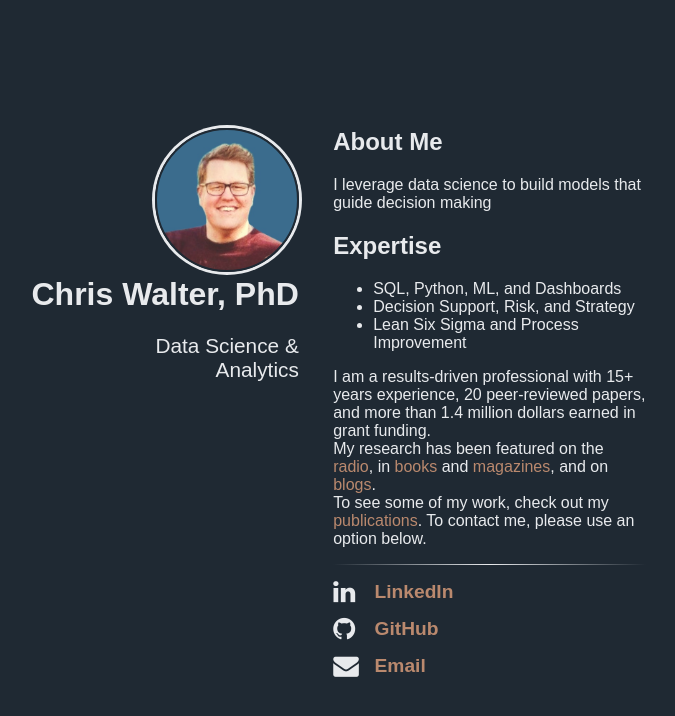
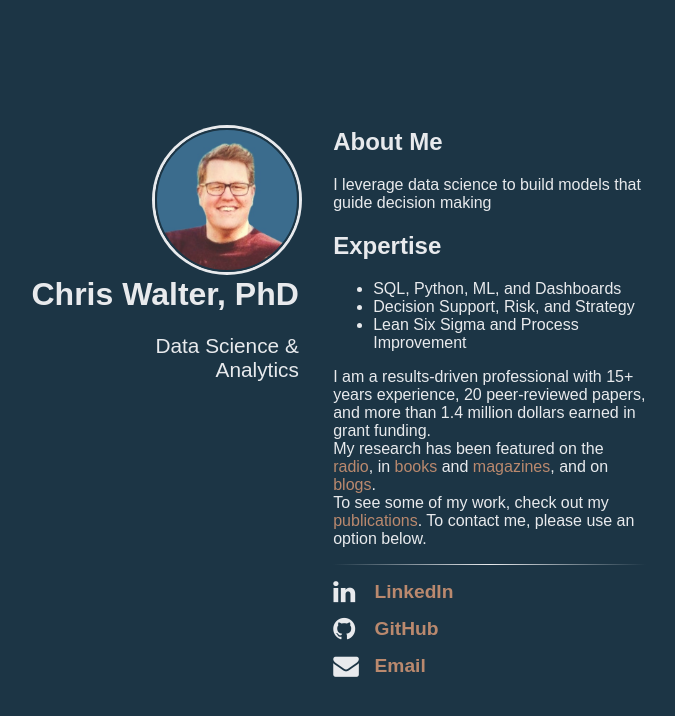
Before and after one commit to waltscience/waltscience.github.io, a Jekyll site: the page built from index.html, in a window 1280 px wide. Shown: the top 716 px of the page, without its empty margins (334-1009 px from the left). Built offline with Jekyll 4.4.1, drawn with Linux system fonts in a browser that asks for light colours; nearby versions of some CDN libraries.

Commit message:
Update main.scss

```diff
--- a/assets/main.scss
+++ b/assets/main.scss
@@ -3,7 +3,7 @@
 
 $text-color: #e8eaed;          /*** #46433A ***/
 $anchor-text-color: #BA896E;   /*** #CE534D ***/
-$background-color: #1F2933;    /*** #F1EED9 ***/
+$background-color: #1c3545;    /*** #F1EED9 ***/
 
 body {
 	font-family: sans-serif;
```
